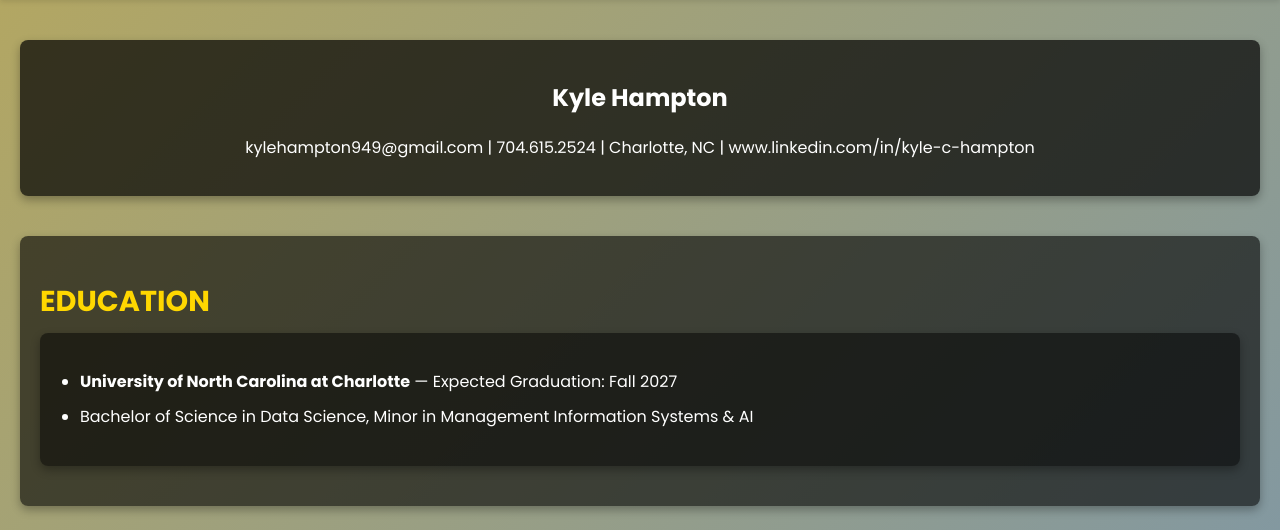
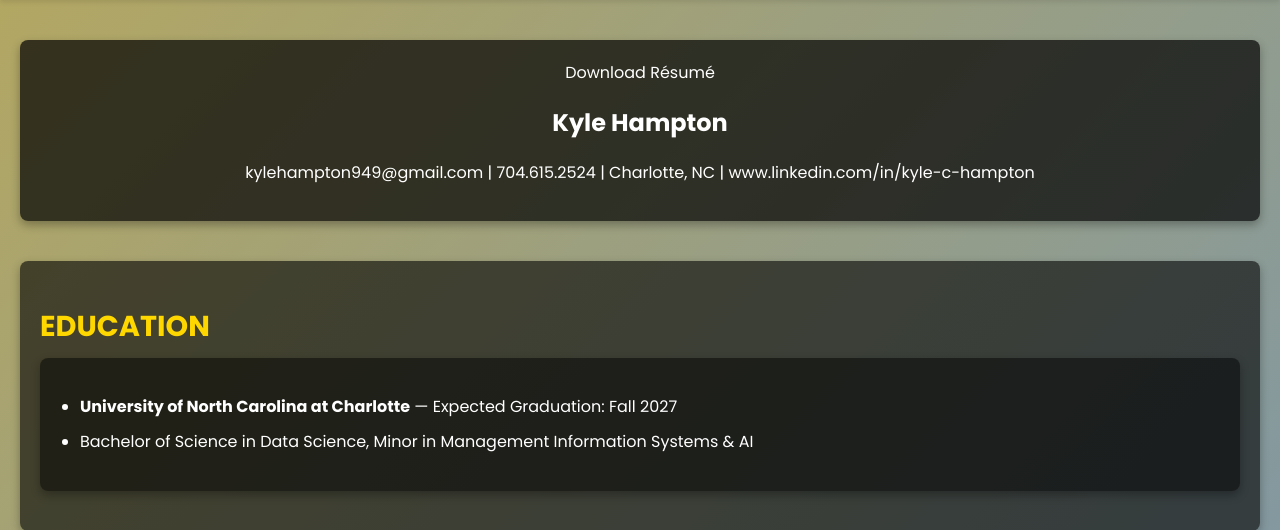
Before and after one commit to Kch56/kyle_portfolio_web, a Flask app: page /resume in a window 1280 px wide. Shown: the part 55-585 px from the top of the page. Run offline with Flask 3, Linux system fonts and the light colour scheme; data that the repository does not hold is empty.

Commit message:
Add resume download button

```diff
--- a/templates/resume.html
+++ b/templates/resume.html
@@ -5,6 +5,9 @@
 {% block content %}
 <section class="resume-page">
   <div class="resume-header">
+    <div class="resume-download-row">
+      <a class="resume-download-button" href="{{ url_for('static', filename='_Kyle Hampton-resume.docx.pdf') }}" download="Kyle-Hampton-Resume.pdf">Download Résumé</a>
+    </div>
     <h1>Kyle Hampton</h1>
     <p>
       <a href="mailto:kylehampton949@gmail.com">kylehampton949@gmail.com</a> |
```
